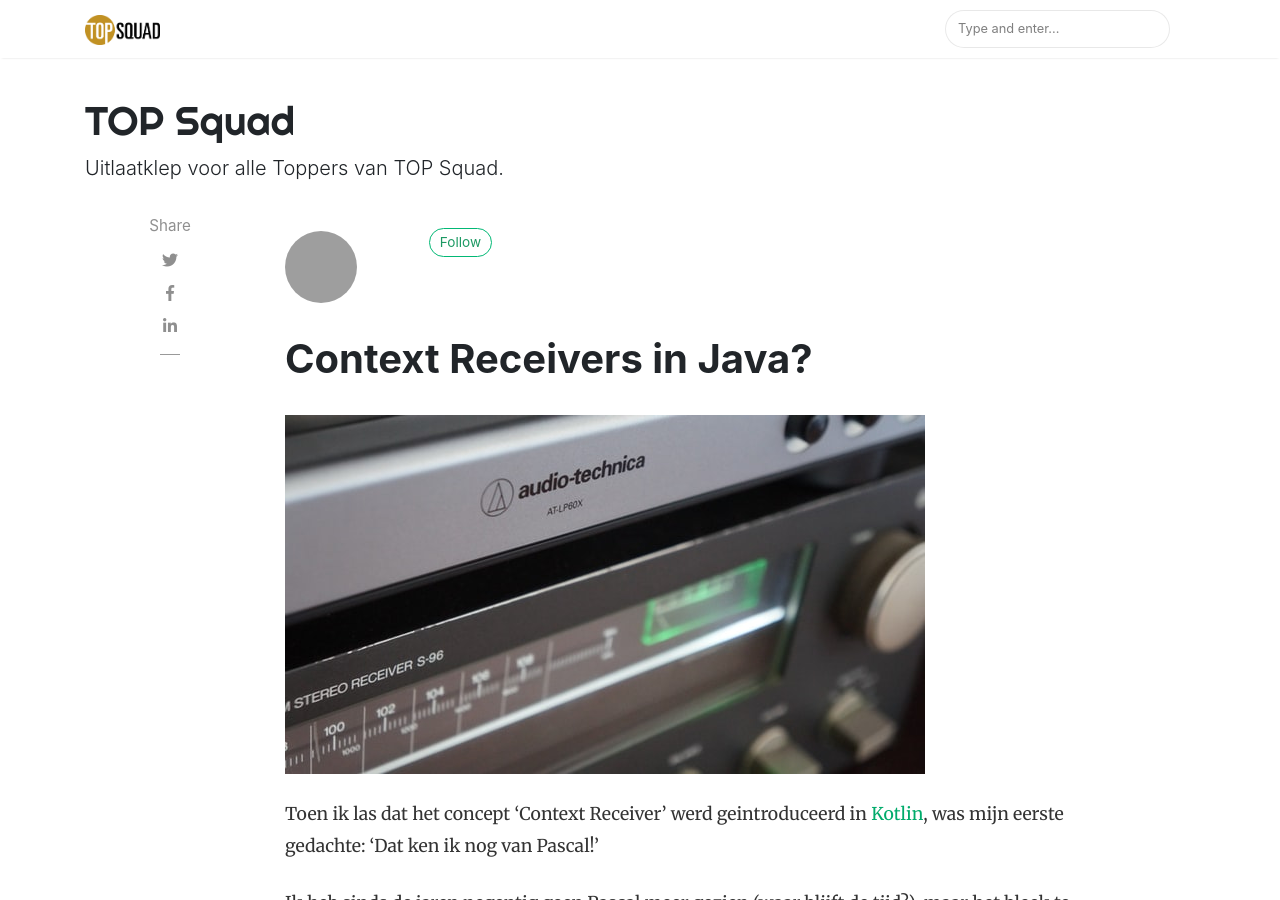
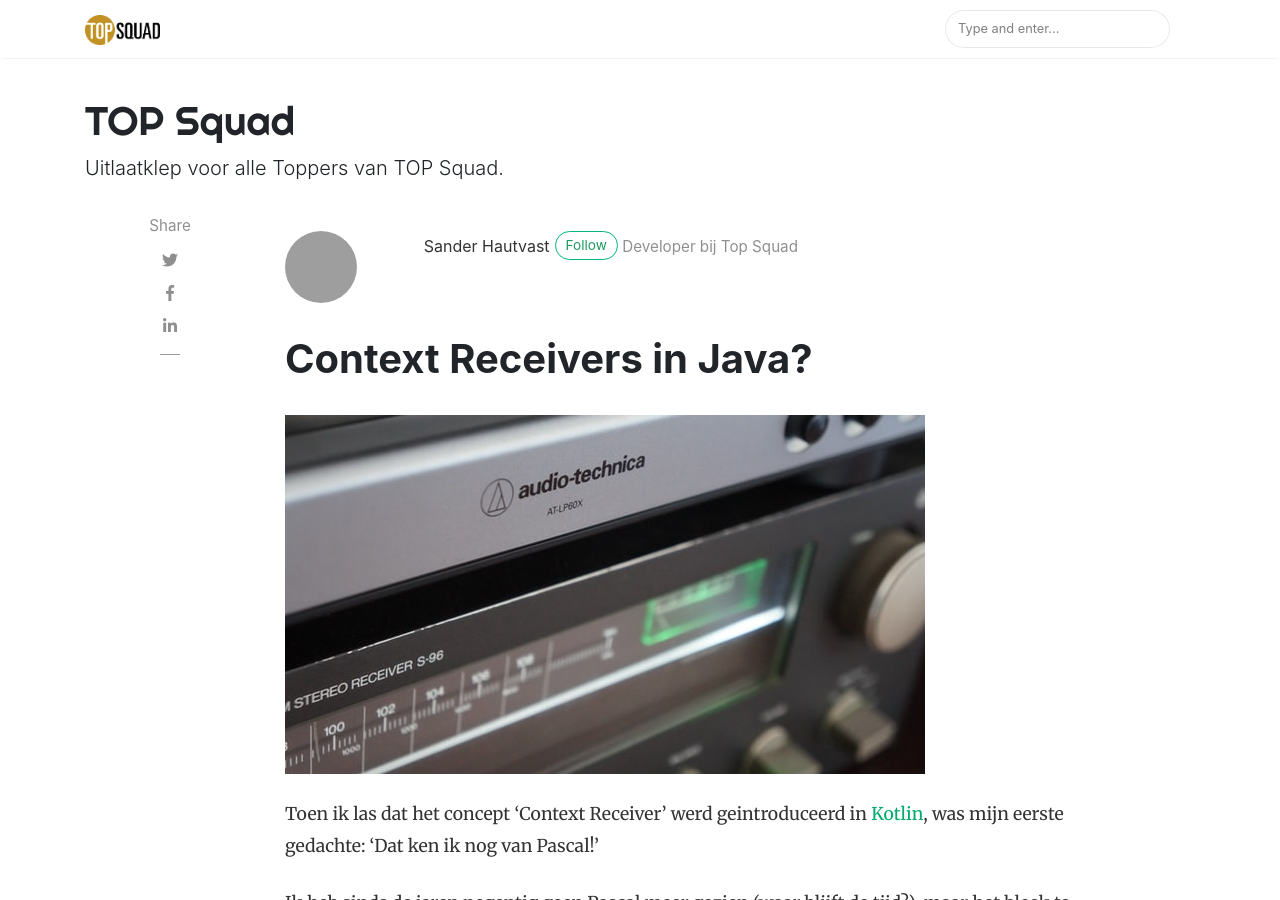
Before and after one commit to TOP-Squad/top-squad.github.io, a Jekyll site: the page built from _posts/2022-07-05-java-context-receivers.md, in a window 1280 px wide and 900 px high. Built offline with Jekyll 4.4.1, drawn with Linux system fonts in a browser that asks for light colours; nearby versions of some CDN libraries; comment, search, counter and statistics services are not loaded; grey boxes are pictures that could not be loaded.

Commit message:
tags verwijderd

```diff
--- a/_posts/2022-07-05-java-context-receivers.md
+++ b/_posts/2022-07-05-java-context-receivers.md
@@ -1,9 +1,8 @@
 ---
 layout: post
 title:  "Context Receivers in Java?"
-author: Sander
+author: sander.hautvast
 categories: [ Java, Discussion ]
-tags: [red, yellow]
 image: assets/images/joao-henrique-3EKQxtOEXHw-unsplash.jpg
 beforetoc: "Double Curly Brace Initialization. Een obscuur taal element van java, dat je meer zou moeten gebruiken"
 featured: true
```
